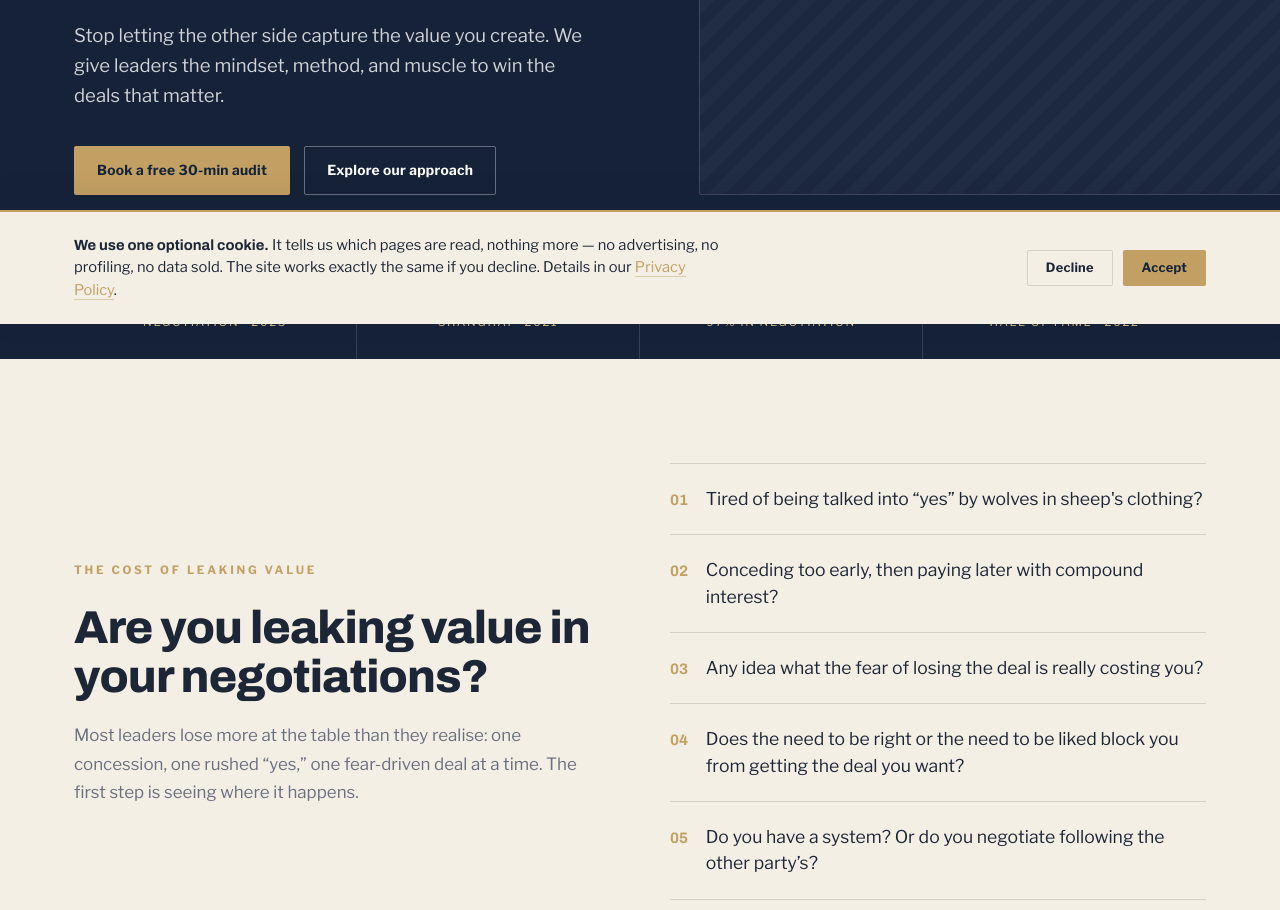
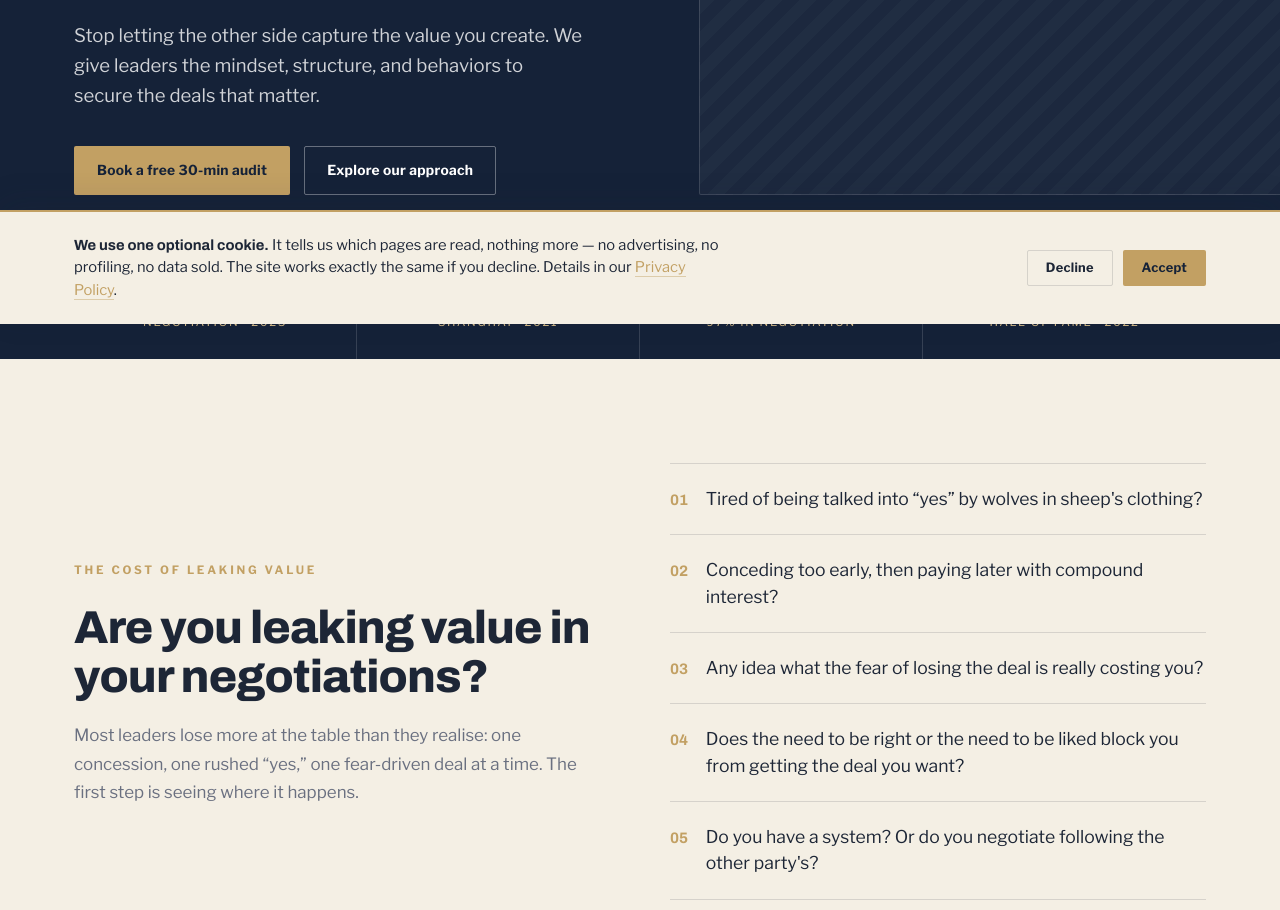
Before and after one commit to negoasia-web/negoasia-web, a plain HTML site: page site/index.html in a window 1280 px wide. Shown: the part 476-1386 px from the top of the page. Drawn offline with Linux system fonts and the light colour scheme.

Commit message:
Add files via upload

```diff
--- a/site/index.html
+++ b/site/index.html
@@ -50,7 +50,7 @@
     <div class="reveal">
       <span class="eyebrow">Negotiation advisory · Asia &amp; beyond</span>
       <h1><span class="c">Control</span> your negotiations, or someone else will.</h1>
-      <p class="lead">Stop letting the other side capture the value you create. We give leaders the mindset, method, and muscle to win the deals that matter.</p>
+      <p class="lead">Stop letting the other side capture the value you create. We give leaders the mindset, structure, and behaviors to secure the deals that matter.</p>
       <div class="hero-cta">
         <a href="/contact/" class="btn btn-primary">Book a free 30-min audit</a>
         <a href="/services/" class="btn btn-ghost">Explore our approach</a>
@@ -81,7 +81,7 @@
       <li><span class="q">02</span> Conceding too early, then paying later with compound interest?</li>
       <li><span class="q">03</span> Any idea what the fear of losing the deal is really costing you?</li>
       <li><span class="q">04</span> Does the need to be right or the need to be liked block you from getting the deal you want?</li>
-      <li><span class="q">05</span> Do you have a system? Or do you negotiate following the other party’s?</li>
+      <li><span class="q">05</span> Do you have a system? Or do you negotiate following the other party's?</li>
     </ul>
   </div>
 </section>
```
